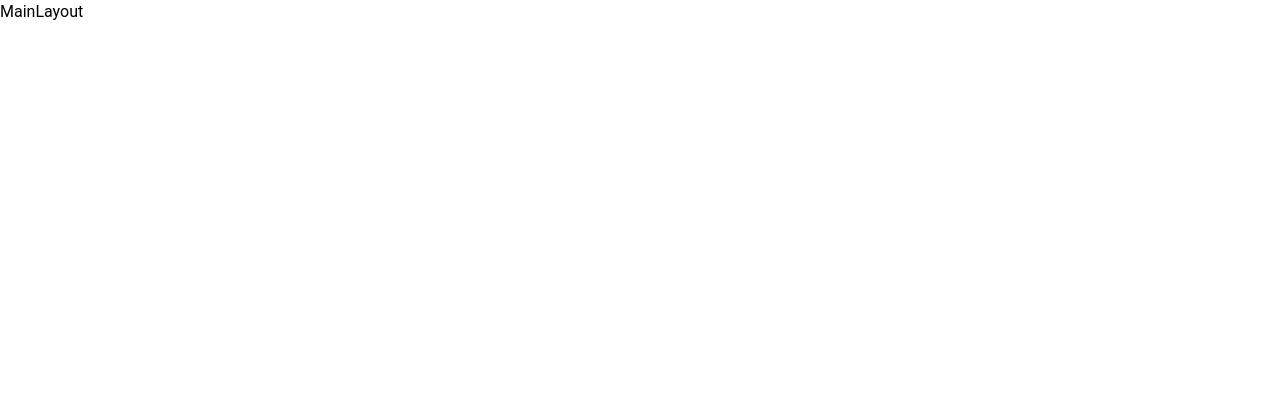
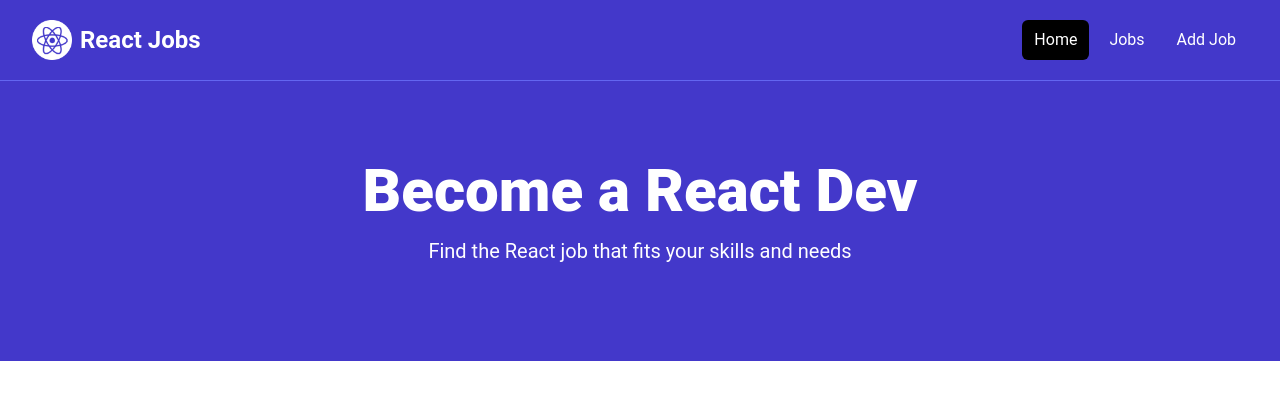
Before and after one commit to Udeme98/React-Jobs, a React (Vite) app: page / in a window 1280 px wide. Shown: the top 400 px of the page. Built offline with nearby package versions, Linux system fonts and the light colour scheme.

Commit message:
MainLayout setup with Outlet library

```diff
--- a/src/layout/MainLayout.jsx
+++ b/src/layout/MainLayout.jsx
@@ -1,4 +1,12 @@
+import { Outlet } from "react-router-dom";
+import Navbar from "../components/Navbar";
+
 const MainLayout = () => {
-  return <div>MainLayout</div>;
+  return (
+    <>
+      <Navbar />
+      <Outlet />
+    </>
+  );
 };
 export default MainLayout;
```
